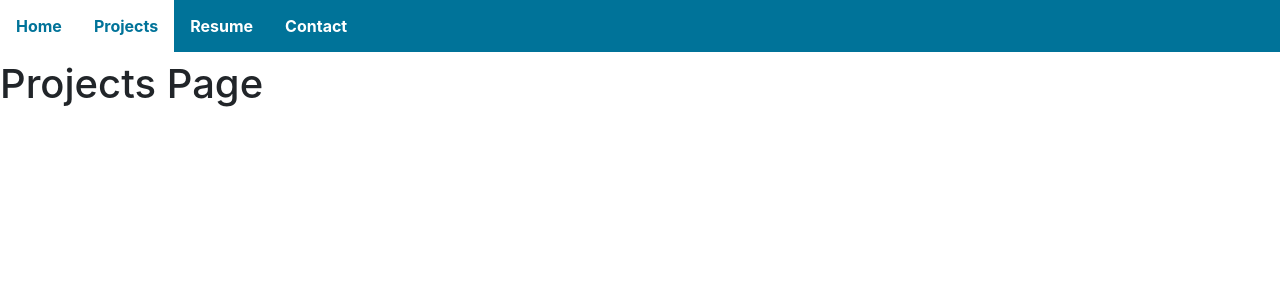
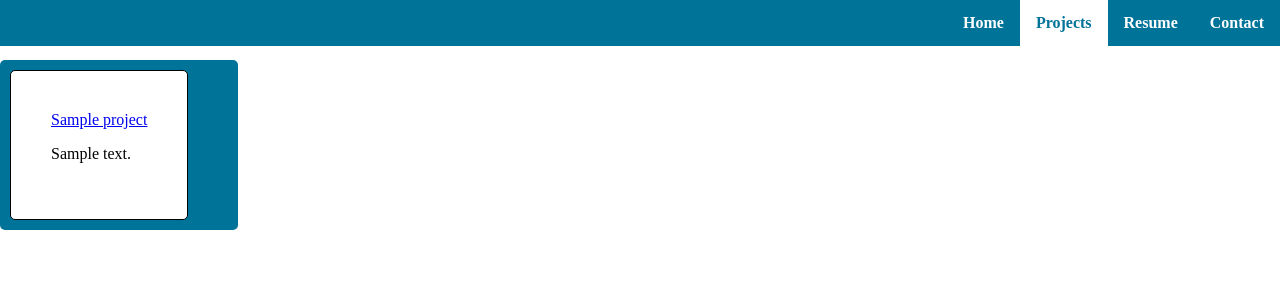
Before and after one commit to SteinW1/Portfolio-Website, a Django app: page /projects/ in a window 1280 px wide. Shown: the top 300 px of the page. Run offline with Django 3.2, Linux system fonts and the light colour scheme; tables that the repository leaves empty hold one stand-in row (values such as "Sample post"); some libraries are stand-ins or nearby versions.

Commit message:
Created model for projects page

```diff
--- a/portfoliowebsite/portfolio/admin.py
+++ b/portfoliowebsite/portfolio/admin.py
@@ -1,3 +1,2 @@
 from django.contrib import admin
-
-# Register your models here.
+from .models import Project
--- a/portfoliowebsite/portfolio/models.py
+++ b/portfoliowebsite/portfolio/models.py
@@ -1,3 +1,8 @@
 from django.db import models
 
-# Create your models here.
+class Project(models.Model):
+    title = models.CharField(max_length=100)
+    description = models.TextField()
+
+    def __str__(self):
+        return self.title
--- a/portfoliowebsite/portfolio/static/portfolio/main.css
+++ b/portfoliowebsite/portfolio/static/portfolio/main.css
@@ -21,7 +21,7 @@ body {
     color: white;
     text-align: center;
     padding: 14px 16px;
-    float: left;
+    float: right;
     text-decoration: none;
 }
 
@@ -35,3 +35,19 @@ body {
     background-color: #ffffff;
     color: #007399;
 }
+
+.projects-grid-container {
+    display: inline-grid;
+    grid-template-columns: auto auto auto;
+    grid-column-gap: 20px;
+    background-color: #007399;
+    border-radius: 5px;
+    padding: 10px;
+}
+
+.projects-grid-item {
+    background-color: #ffffff;
+    border: 1px solid #000000;
+    border-radius: 5px;
+    padding: 40px;
+}
--- a/portfoliowebsite/portfolio/templates/portfolio/base.html
+++ b/portfoliowebsite/portfolio/templates/portfolio/base.html
@@ -6,7 +6,6 @@
         <meta charset="utf-8">
         <meta name="viewport" content="width=device-width, initial-scale=1.0, shrink-to-fit=no">
 
-        <link rel="stylesheet" href="https://maxcdn.bootstrapcdn.com/bootstrap/4.0.0/css/bootstrap.min.css" integrity="sha384-Gn5384xqQ1aoWXA+058RXPxPg6fy4IWvTNh0E263XmFcJlSAwiGgFAW/dAiS6JXm" crossorigin="anonymous">
         <link rel="stylesheet" type="text/css" href="{% static 'portfolio/main.css' %}">
 
         {% if title %}
--- a/portfoliowebsite/portfolio/templates/portfolio/navbar.html
+++ b/portfoliowebsite/portfolio/templates/portfolio/navbar.html
@@ -1,6 +1,6 @@
 <ul class="navigation-bar">
+    <a class="nav-item {% if view_name == 'contact' %}active-nav-item{% endif %}" href="{% url 'portfolio-contact' %}">Contact</a>
+    <a class="nav-item {% if view_name == 'resume' %}active-nav-item{% endif %}" href="{% url 'portfolio-resume' %}">Resume</a>
+    <a class="nav-item {% if view_name == 'projects' %}active-nav-item{% endif %}" href="{% url 'portfolio-projects' %}">Projects</a>
     <a class="nav-item {% if view_name == 'home' %}active-nav-item{% endif %}" href="{% url 'portfolio-home' %}">Home</a>
-    <a class="nav-item {% if view_name == 'projects' %}active-nav-item{% endif %}" href="{% url 'portfolio-projects' %}">Projects</a>
-    <a class="nav-item {% if view_name == 'resume' %}active-nav-item{% endif %}" href="{% url 'portfolio-resume' %}">Resume</a>
-    <a class="nav-item {% if view_name == 'contact' %}active-nav-item{% endif %}" href="{% url 'portfolio-contact' %}">Contact</a>
 </ul>
--- a/portfoliowebsite/portfolio/templates/portfolio/projects.html
+++ b/portfoliowebsite/portfolio/templates/portfolio/projects.html
@@ -1,4 +1,11 @@
 {% extends "portfolio/base.html" %}
 {% block content %}
-    <h1>Projects Page</h1>
+    <div class="projects-grid-container">
+        {% for project in project %}
+            <div class="projects-grid-item">
+                <a href='#'>{{ project.title }}</a>
+                <p>{{ project.description }}</p>
+            </div>
+        {% endfor %}
+    </div>
 {% endblock content %}
--- a/portfoliowebsite/portfolio/views.py
+++ b/portfoliowebsite/portfolio/views.py
@@ -1,4 +1,5 @@
 from django.shortcuts import render
+from .models import Project
 
 def home(request):
     context = {
@@ -9,6 +10,7 @@ def home(request):
 def projects(request):
     context = {
         'view_name': "projects",
+        'project': Project.objects.all(),
     }
     return render(request, 'portfolio/projects.html', context)
 
--- a/portfoliowebsite/portfoliowebsite/settings.py
+++ b/portfoliowebsite/portfoliowebsite/settings.py
@@ -32,7 +32,7 @@ INSTALLED_APPS = [
     'django.contrib.sessions',
     'django.contrib.messages',
     'django.contrib.staticfiles',
-    'portfolio',
+    'portfolio.apps.PortfolioConfig',
 ]
 
 MIDDLEWARE = [
```
